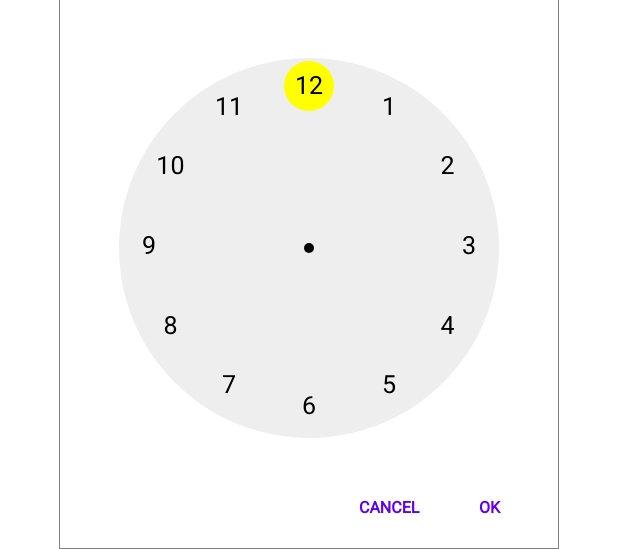
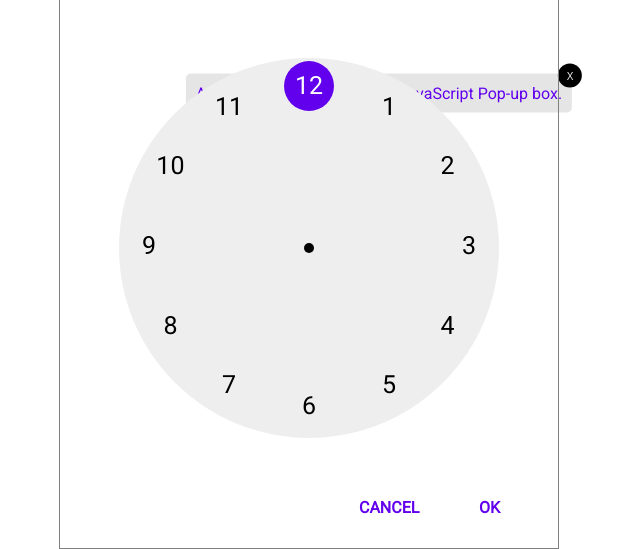
Before and after one commit to a-gheorghe/time_picker, a website: page index.html in a window 1280 px wide. Both pictures are taken after a click on the picture 517 px from the left and 20 px from the top of the page. Shown: the part 307-856 px from the top of the page, without its empty margins (261-901 px from the left). Drawn offline with Linux system fonts and the light colour scheme.

Commit message:
binding problem fixed

```diff
--- /dev/null
+++ b/css/modal.css
@@ -0,0 +1,56 @@
+.js-modal {
+  /* Take the box out of the flow, so that it could look like a modal box */
+  position: absolute;
+
+  /* Avoid the awkwardly stretchy box on bigger screens */
+  max-width: 450px;
+
+  /* Aligning it to the absolute center of the page */
+  top: 50%;
+  left: 50%;
+  transform: translate(-50%, -50%);
+
+  /* Some cosmetics */
+  border-radius: 4px;
+  background-color: rgba(0, 0, 0, .1);
+}
+
+.js-modal-hidden {
+  display: none;
+}
+
+/* Make the media inside the box adapt the width of the parent */
+.js-modal img,
+.js-modal iframe,
+.js-modal video {
+  max-width: 100%;
+}
+
+/* Make the inner element relatively-positioned to contain the close button */
+.js-modal-inner {
+  position: relative;
+  padding: 10px;
+}
+
+/* Close button */
+.js-modal-close {
+  font-size: 10px;
+
+  /* Take it out of the flow, and align to the top-left corner */
+  position: absolute;
+  top: -10px;
+  right: -10px;
+
+  /* Size it up */
+  width: 24px;
+  height: 24px;
+
+  /* Text-alignment */
+  text-align: center;
+
+  /* Cosmetics */
+  color: #eee;
+  border-width: 0;
+  border-radius: 100%;
+  background-color: black;
+}
--- a/css/styles.css
+++ b/css/styles.css
@@ -143,11 +143,13 @@ body {
 }
 
 .hour_clock_number_clicked, .min_clock_number_clicked {
-    background-color: yellow;
+    background-color: #6200ee;
     position: absolute;
     left: 45%;
     top: 53.5%;
     border-radius: 50%;
+    color: white;
+    /* opacity: 0.5; */
 }
 
 .hour_clock_number:nth-child(1) {
--- a/index.html
+++ b/index.html
@@ -24,5 +24,6 @@
         </div>
         <script src="./js/timepicker2.js"> </script>
         <!-- <script src="./js/make_minute_clock.js"> </script> -->
+        <script src="./js/modal.js"> </script>
     </body>
 </html>
--- /dev/null
+++ b/js/modal.js
@@ -0,0 +1,38 @@
+let createModal = (modalContent) => {
+  // Definitions
+  let modal = document.createElement("div"),
+      modalStyle = document.createElement("style"),
+      modalCSS = '.js-modal{ position: absolute; top: 50%; left: 50%; transform: translate(-50%, -50%); background-color: rgba(0, 0, 0, .1); max-width: 650px; border-radius: 5px; } .js-modal img, .js-modal iframe, .js-modal video{ max-width: 100%; } .js-modal-inner{ position: relative; padding: 10px; } .js-modal-close{ position: absolute; top: -10px; right: -10px; background-color: black; color: #eee; border-width: 0; font-size: 10px; height: 24px; width: 24px; border-radius: 100%; text-align: center; }',
+      modalClose = '<button class="js-modal-close" id="js_modal_close">X</button>',
+      theBody = document.getElementsByTagName('body')[0],
+      theHead = document.getElementsByTagName('head')[0];
+
+  // Add content and attributes to the modal
+  modal.setAttribute("class", "js-modal");
+  modal.innerHTML = '<div class="js-modal-inner">' + modalContent + modalClose + '</div>';
+  theBody.appendChild(modal);
+
+  modalClose = document.querySelector("#js_modal_close");
+
+  // Add the modal styles dynamically
+  if(modalStyle.styleSheet){
+      modalStyle.styleSheet.cssText = modalCSS;
+  } else {
+      modalStyle.appendChild(document.createTextNode(modalCSS));
+  }
+  theHead.appendChild(modalStyle);
+
+  // Close the modal on button-click
+  if(modalClose) {
+    modalClose.addEventListener('click', function() {
+      modal.remove();
+      modalStyle.remove();
+    });
+  }
+}
+
+window.addEventListener('load', function() {
+  /* Remember to escape the characters to their respective valid
+     HTML entities, for eg. ' will become \' */
+  createModal('A sweet, little, simple vanilla JavaScript Pop-up box.');
+});
--- a/js/timepicker2.js
+++ b/js/timepicker2.js
@@ -10,10 +10,9 @@ timepicker.prototype.buildModal = function() {
     console.log('this innside buildModal', this)
     let min_clock_circle;
     let hour_clock_circle;
-    // make the outline and the options ok/cancel text
+    const modal = document.createElement('div')
     const container = document.createElement('div')
     container.classList.add("container")
-    // container.setAttribute("id", "modal-content")
     const header = document.createElement('div')
     header.classList.add("header")
     container.appendChild(header)
@@ -31,7 +30,8 @@ timepicker.prototype.buildModal = function() {
     cancel_text.innerText = "CANCEL"
     options.appendChild(ok_text)
     options.appendChild(cancel_text)
-    document.getElementById("main-div").appendChild(container)
+    modal.appendChild(container)
+    document.getElementById("main-div").appendChild(modal)
 
     // make the time info and append to header
     const hour = document.createElement('span')
@@ -56,6 +56,8 @@ timepicker.prototype.buildModal = function() {
     header.appendChild(morn)
 
     const make_min_clock = () => {
+        // let self = this
+        // if (min_clock_circle) return
         console.log('this inside make_min_clock', this)
         hour_clock_circle.style.display = 'none'
         min_clock_circle = document.createElement('div')
@@ -81,8 +83,8 @@ timepicker.prototype.buildModal = function() {
 
         let min_all_clock_numbers = Array.from(document.getElementsByClassName("min_clock_number"))
 
-        min_all_clock_numbers.forEach(function(number){
-            number.addEventListener("click", function(){
+        min_all_clock_numbers.forEach((number) => {
+            number.addEventListener("click", () => {
                 let min_clicked_number = Array.from(document.getElementsByClassName("min_clock_number_clicked"))
                 if (min_clicked_number.length === 0) {
                     number.classList.add("min_clock_number_clicked")
@@ -94,7 +96,6 @@ timepicker.prototype.buildModal = function() {
                 }
                 if (isNaN(number.id[number.id.length - 2])) {
                     this.minute = "" + 0 + number.id[number.id.length - 1]
-                    console.log('this.minute is ', this.minute)
                 } else {
                     if (number.id === 'min_clock_number_60'){
                         this.minute = "00"
@@ -109,6 +110,7 @@ timepicker.prototype.buildModal = function() {
 
     // FUNCTION TO MAKE HOUR CLOCK
     const make_hour_clock = () => {
+        // if (hour_clock_circle) return
         console.log('this inside make_hour_clock', this)
         if (min_clock_circle) {
             min_clock_circle.style.display = 'none'
@@ -129,7 +131,6 @@ timepicker.prototype.buildModal = function() {
         }
 
         let curr_hour = document.getElementById(`hour_clock_number_${this.hour}`)
-        console.log('this.hour is', this.hour, 'curr_hour is', curr_hour)
         curr_hour.classList.add("hour_clock_number_clicked")
         // console.log('curr_hour is ', curr_hour)
         // curr_hour.classList.add("hour_clock_number_clicked")
@@ -144,8 +145,8 @@ timepicker.prototype.buildModal = function() {
         let hour_all_clock_numbers = Array.from(document.getElementsByClassName("hour_clock_number"))
         // for each number, add a click handler to change the background color
         // also change hour.text content based on what is clicked
-        hour_all_clock_numbers.forEach(function(number){
-            number.addEventListener("click", function(){
+        hour_all_clock_numbers.forEach((number) => {
+            number.addEventListener("click", () => {
                 let hour_clicked_number = Array.from(document.getElementsByClassName("hour_clock_number_clicked"))
                 if (hour_clicked_number.length === 0) {
                     number.classList.add("hour_clock_number_clicked")
@@ -154,17 +155,19 @@ timepicker.prototype.buildModal = function() {
                         hour_clicked_number[i].classList.remove("hour_clock_number_clicked")
                     }
                     number.classList.add("hour_clock_number_clicked")
+
                 }
                 if (isNaN(number.id[number.id.length - 2])) {
                     this.hour = "" + number.id[number.id.length - 1]
-                    console.log('this.hour in here is ', this.hour)
+                    console.log('this in here is ', this)
                 } else {
                     this.hour = "" + number.id[number.id.length - 2] + number.id[number.id.length - 1]
-                    console.log('this.hour out there is ', this.hour)
+                    console.log('this out there is ', this)
                 }
                 hour.textContent = this.hour
             })
         })
+        console.log('this outer outer', this)
     }
 
 
```
